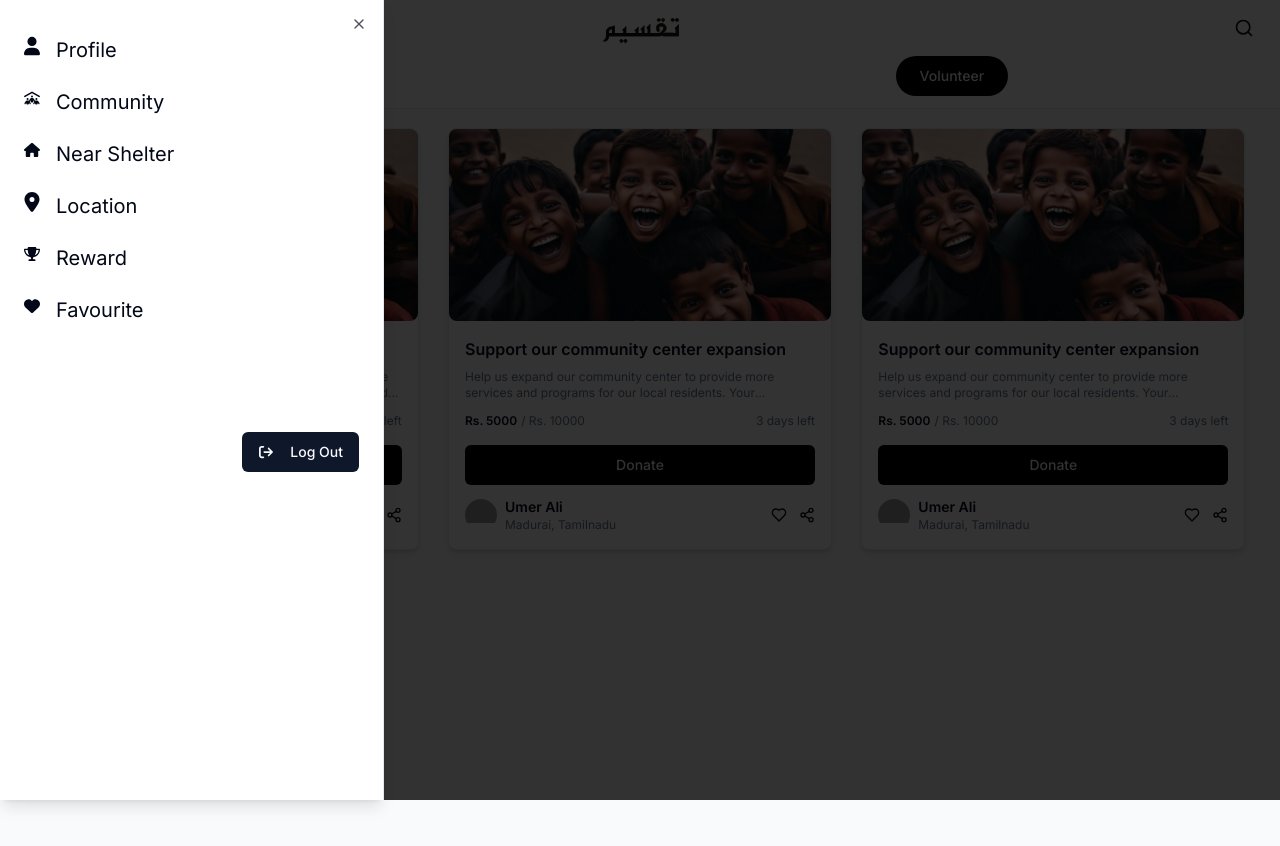
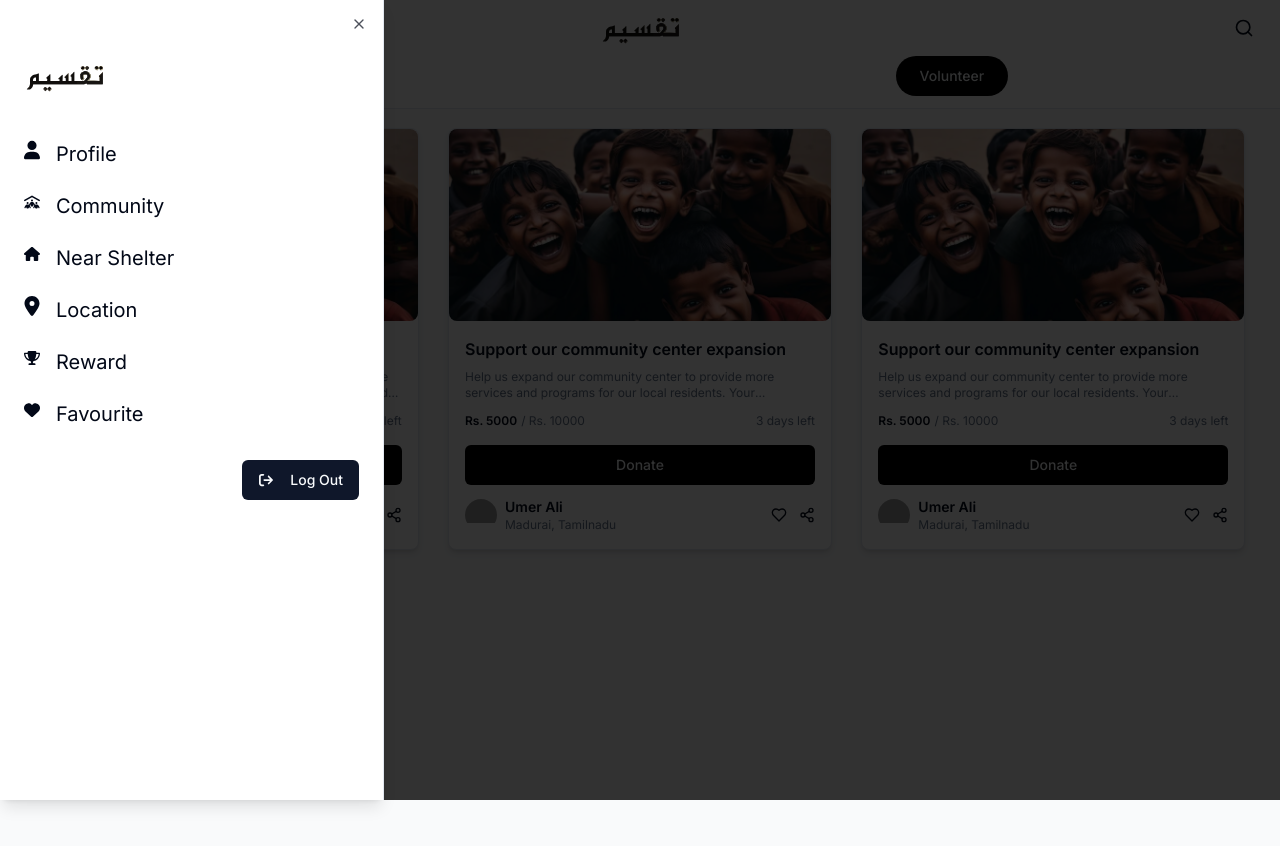
Before and after one commit to RyanSikandar/taqseem-frontend, a Next.js app: page /dashboard in a window 1280 px wide. Both pictures are taken after a click on the button 36 px from the left and 28 px from the top of the page. Shown: the top 846 px of the page. Built offline with nearby package versions, Linux system fonts and the light colour scheme; grey boxes are pictures that could not be loaded.

Commit message:
chore: added icon to sidebar

```diff
--- a/components/home/SideMenu.tsx
+++ b/components/home/SideMenu.tsx
@@ -24,11 +24,14 @@ export function SideMenu() {
     <Sheet>
       <SheetTrigger asChild>
         <Button variant="ghost" size="icon" className="p-2">
-          <Menu className="w-5 h-5" />
+          <Menu className="w-6 h-6" />
         </Button>
       </SheetTrigger>
       <SheetContent side="left">
         <div>
+          <div className="py-3">
+            <img src="/assets/icons/Taqseem.svg" alt="logo" className="w-25 h-20" />
+          </div>
           <div className="py-3">
             <Link href="#">
               <div className="flex text-xl">
@@ -73,7 +76,7 @@ export function SideMenu() {
           </div>
         </div>
         <SheetFooter>
-          <Button className="mt-24">
+          <Button className="mt-5">
             <FontAwesomeIcon
               icon={faArrowRightFromBracket}
               className="w-4 mr-4"
```
